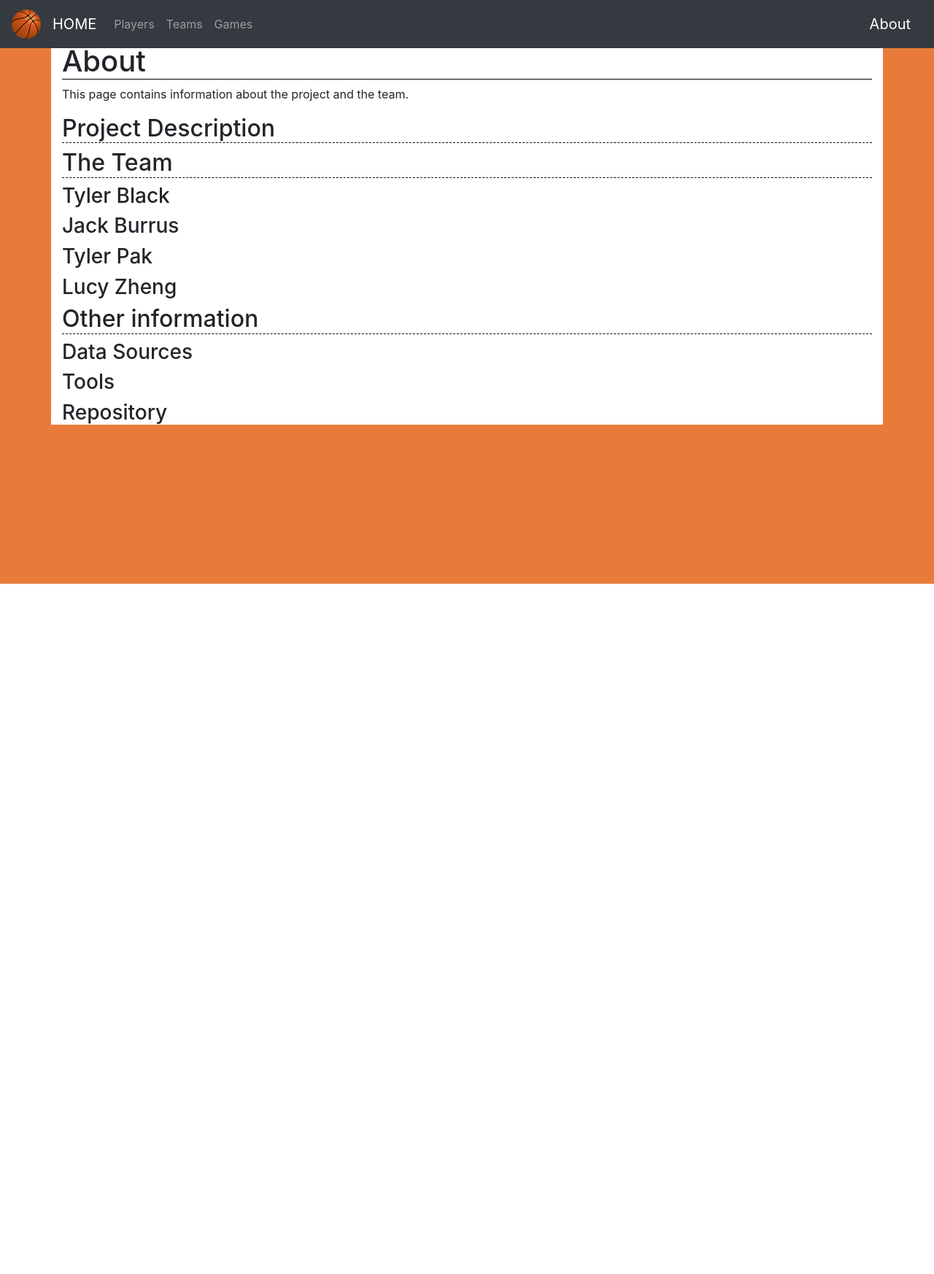
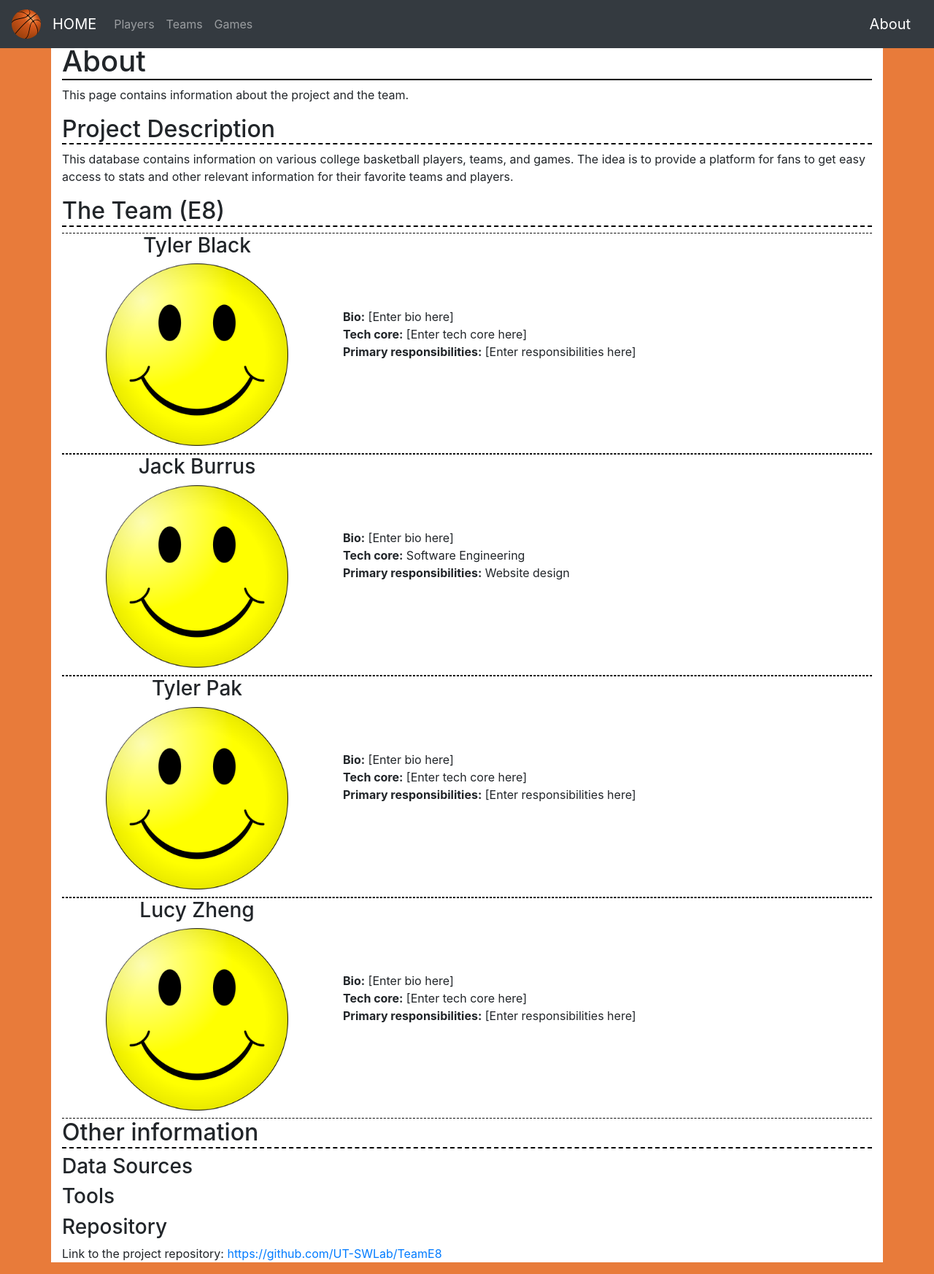
Before and after one commit to tylerpak/NCAA_Website, a Flask app: page /about in a window 1280 px wide. Shown: the whole page at 73% size. Before the commit the page ends 800 px from the top, so only its background shows below. Run offline with Flask 2, Linux system fonts and the light colour scheme; some libraries are stand-ins or nearby versions.

Commit message:
Added to about page and edited main page

```diff
--- /dev/null
+++ b/static/style/about.css
@@ -0,0 +1,5 @@
+.row-custom{
+    border-top: 1px dashed black;
+    border-bottom: 1px dashed black;
+    padding-bottom: 10px;
+}
--- a/static/style/base.css
+++ b/static/style/base.css
@@ -8,25 +8,15 @@ body{
     margin-right: 10px;
 }
 
-.carousel-inner img {
-    width: auto;
-    height: 500px;
-}
-
-.carousel-inner{
-    text-align: center;
-    background-color: black;
-}
-
 .carousel{
     width: 75%;
     margin: 0 auto;
 }
 
 h1 {
-    border-bottom: 1px solid black
+    border-bottom: 2px solid black
  }
 
  h2{
-    border-bottom: 1px dashed black
+    border-bottom: 2px dashed black
  }
--- a/templates/about.html
+++ b/templates/about.html
@@ -2,7 +2,7 @@
 
 
 {% block head %}
-
+<link rel="stylesheet" href="static/style/about.css">
 {% endblock %}
 
 
@@ -10,15 +10,77 @@
 <h1>About</h1>
 <p>This page contains information about the project and the team.</p>
 <h2>Project Description</h2>
+<p>This database contains information on various college basketball players, teams, and games. The idea is to provide a platform for fans to get easy access to stats and other relevant information for their favorite teams and players.
+</p>
 
-<h2>The Team</h2>
-<h3>Tyler Black</h3>
-<h3>Jack Burrus</h3>
-<h3>Tyler Pak</h3>
-<h3>Lucy Zheng</h3>
+<h2>The Team (E8)</h2>
+
+<div class="container">
+    <div class="row row-custom">
+        <div class="col-4 text-center">
+            <h3>Tyler Black</h3>
+            <img src="static/images/team/TylerB.png" alt="Tyler B" width="250px" height="auto">
+        </div>
+        <div class="col-8 align-self-center">
+            <p>
+                <b>Bio:</b> [Enter bio here]
+                <br>
+                <b>Tech core:</b> [Enter tech core here]
+                <br>
+                <b>Primary responsibilities:</b> [Enter responsibilities here]
+            </p>
+        </div>
+    </div>
+    <div class="row row-custom">
+        <div class="col-4 text-center">
+        <h3>Jack Burrus</h3>
+            <img src="static/images/team/Jack.png" alt="Jack" width="250px" height="auto">
+        </div>
+        <div class="col-8 align-self-center">
+            <p>
+                <b>Bio:</b> [Enter bio here]
+                <br>
+                <b>Tech core:</b> Software Engineering
+                <br>
+                <b>Primary responsibilities:</b> Website design
+            </p>
+        </div>
+    </div>
+    <div class="row row-custom">
+        <div class="col-4 text-center">
+        <h3>Tyler Pak</h3>
+            <img src="static/images/team/TylerP.png" alt="Tyler P" width="250px" height="auto">
+        </div>
+        <div class="col-8 align-self-center">
+            <p>
+                <b>Bio:</b> [Enter bio here]
+                <br>
+                <b>Tech core:</b> [Enter tech core here]
+                <br>
+                <b>Primary responsibilities:</b> [Enter responsibilities here]
+            </p>
+        </div>
+    </div>
+    <div class="row row-custom">
+        <div class="col-4 text-center">
+        <h3>Lucy Zheng</h3>
+            <img src="static/images/team/Lucy.png" alt="Lucy" width="250px" height="auto">
+        </div>
+        <div class="col-8 align-self-center">
+            <p>
+                <b>Bio:</b> [Enter bio here]
+                <br>
+                <b>Tech core:</b> [Enter tech core here]
+                <br>
+                <b>Primary responsibilities:</b> [Enter responsibilities here]
+            </p>
+        </div>
+    </div>
+</div>
 
 <h2>Other information</h2>
 <h3>Data Sources</h3>
 <h3>Tools</h3>
 <h3>Repository</h3>
+<p>Link to the project repository: <a href="https://github.com/UT-SWLab/TeamE8">https://github.com/UT-SWLab/TeamE8</a></p>
 {% endblock %}
--- a/templates/base.html
+++ b/templates/base.html
@@ -31,13 +31,13 @@
         <div class="collapse navbar-collapse" id="collapsibleNavbar">
             <ul class="navbar-nav">
                 <li class="nav-item">
-                    <a class="nav-link" href="#">Players</a>
+                    <a class="nav-link" href="/players">Players</a>
                 </li>
                 <li class="nav-item">
-                    <a class="nav-link" href="#">Teams</a>
+                    <a class="nav-link" href="/teams">Teams</a>
                 </li>
                 <li class="nav-item">
-                    <a class="nav-link" href="#">Games</a>
+                    <a class="nav-link" href="/games">Games</a>
                 </li>
             </ul>
         </div>
```
Also changed, not shown: static/style/index.css (added, +11 -0 lines), templates/index.html (+13 -4 lines), static/images/Teams.jpg (added), static/images/bball1.jpg (deleted), static/images/bball3.jpg (deleted), static/images/team/Jack.png (added), static/images/team/Lucy.png (added), static/images/team/TylerB.png (added), static/images/team/TylerP.png (added), 3 other files.
